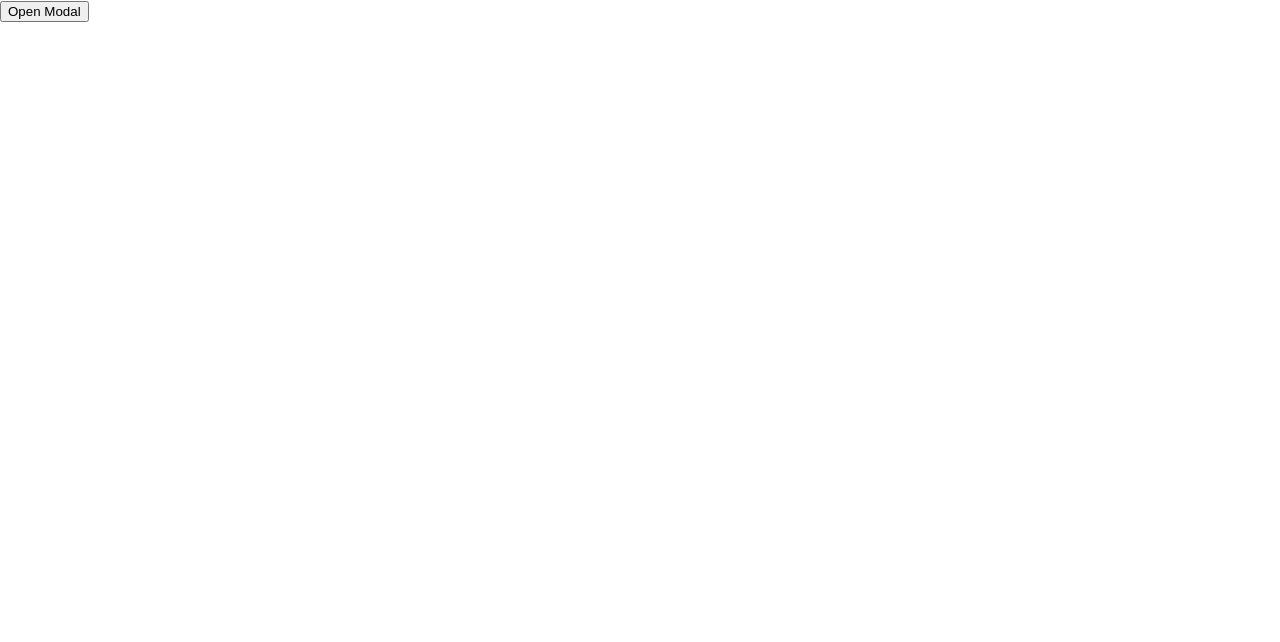
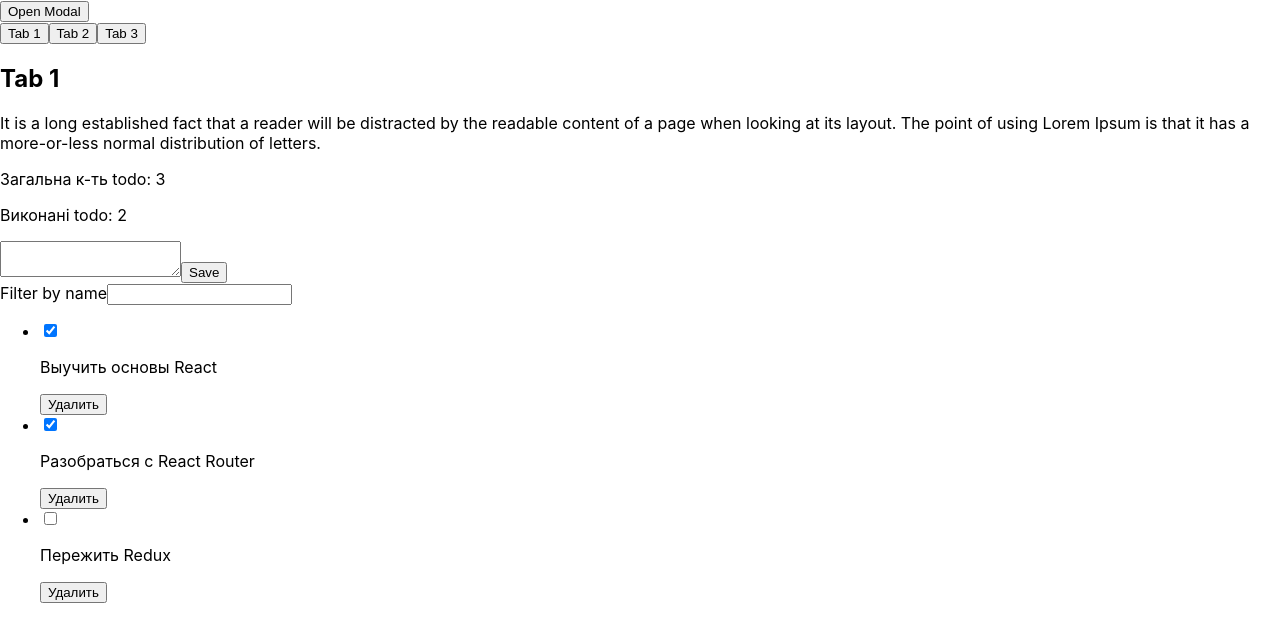
Before and after one commit to Diana064/counter, a React (Create React App) app: page / in a window 1280 px wide. Shown: the top 642 px of the page. Built offline with nearby package versions, Linux system fonts and the light colour scheme.

Commit message:
add tabs

```diff
--- a/src/components/App.jsx
+++ b/src/components/App.jsx
@@ -1,16 +1,18 @@
 // import ColorPicker from './colorPicker/ColorPicker.jsx';
-import shortid from 'shortid';
 // import Counter from './counter/Counter';
 // import DropDown from './dropDown/DropDown';
+// import Clock from './clock/Clock';
+// import Form from './form/Form';
 
 import { Component } from 'react';
-// import ToDoList from './toDoList/ToDoLIst';
+import shortid from 'shortid';
+import ToDoList from './toDoList/ToDoLIst';
+import ToDoEditor from './toDoEditor/ToDoEditor.jsx';
+import Filter from './filter/Filter.jsx';
+import Modal from './modal/Modal.jsx';
+import Tabs from './tabs/Tabs';
+import tabs from '../tabs.json';
 import initialTodos from '../todos.json';
-// import Form from './form/Form';
-// import ToDoEditor from './toDoEditor/ToDoEditor.jsx';
-// import Filter from './filter/Filter.jsx';
-import Modal from './modal/Modal';
-
 // const colorPickerOptions = [
 //   { label: 'red', color: '#F44336' },
 //   { label: 'green', color: '#4CAF50' },
@@ -112,24 +114,25 @@ class App extends Component {
   }
   render() {
     console.log('App render');
-    const { showModal } = this.state;
-    // const {
-    //   // deleteTodos,
-    //   // toggleCompleted,
-    //   // addToDo,
-    //   // changeFilter,
-    //   // getVisibleTodos,
-    // } = this;
-    // const totalTodo = this.state.todos.length;
-    // const completedTodos = this.getComplitedTodo();
+    const { filter, showModal } = this.state;
+    const {
+      deleteTodos,
+      toggleCompleted,
+      addToDo,
+      changeFilter,
+      getVisibleTodos,
+    } = this;
+    const totalTodo = this.state.todos.length;
+    const completedTodos = this.getComplitedTodo();
 
-    // const visibleTodos = getVisibleTodos();
+    const visibleTodos = getVisibleTodos();
 
     return (
       <div>
         <button type="button" onClick={this.toggleModal}>
           Open Modal
         </button>
+        <Tabs items={tabs} />
         {showModal && (
           <Modal onClose={this.toggleModal}>
             <h1>This is content of Modal Window</h1>
@@ -144,40 +147,27 @@ class App extends Component {
             </button>
           </Modal>
         )}
+        <p>Загальна к-ть todo: {totalTodo}</p>
+        <p>Виконані todo: {completedTodos}</p>
+        <ToDoEditor onSubmit={addToDo} />
+        <Filter value={filter} onChange={changeFilter} />
+
+        <ToDoList
+          todos={visibleTodos}
+          onDeleteTodo={deleteTodos}
+          onToggleCompleted={toggleCompleted}
+        />
+        {/* <Clock /> */}
+        {/* <Form onSubmit={this.formSubmitHandler} />
+        <ColorPicker options={colorPickerOptions} /> */}
+        {/* <Counter />
+        <DropDown /> */}
+        {/* <input
+          type="text"
+          value={this.state.inputValue}
+          onChange={this.handleInputChange}
+        /> */}
       </div>
-      // <div>
-      //   <div>
-      //     <p>Загальна к-ть todo: {totalTodo}</p>
-
-      //     <p>Виконані todo: {completedTodos}</p>
-      //   </div>
-
-      //   {/* <Counter />
-      // <DropDown />
-
-      // </div>
-      // <div>
-      //   <input
-      //     type="text"
-      //     value={this.state.inputValue}
-      //     onChange={this.handleInputChange}
-      //   />
-
-      // // todos
-      // <div>
-      //<p>Загальна к-ть todo: {totalTodo}</p>
-      //   <p>Виконані todo: {completedTodos}</p>
-      //   <ToDoEditor onSubmit={addToDo} />
-      //   <Filter value={filter} onChange={changeFilter} />
-      //   {/* <Form onSubmit={this.formSubmitHandler} />
-      // //   <ColorPicker options={colorPickerOptions} /> */}
-      //   <ToDoList
-      //     todos={visibleTodos}
-      //     onDeleteTodo={deleteTodos}
-      //     onToggleCompleted={toggleCompleted}
-      // />
-      // </div>
-      // //end todos
     );
   }
 }
--- /dev/null
+++ b/src/components/clock/Clock.css
@@ -0,0 +1,4 @@
+.Clock__face {
+  font-size: 64px;
+  text-align: center;
+}
--- /dev/null
+++ b/src/components/clock/Clock.jsx
@@ -0,0 +1,27 @@
+import React, { Component } from 'react';
+import './Clock.css';
+
+export default class Clock extends Component {
+  state = {
+    time: new Date().toLocaleTimeString(),
+  };
+
+  intervalId = null;
+
+  componentDidMount() {
+    console.log('setInterval');
+
+    this.intervalId = setInterval(
+      () => this.setState({ time: new Date().toLocaleTimeString() }),
+      1000
+    );
+  }
+
+  componentWillUnmount() {
+    clearInterval(this.intervalId);
+  }
+
+  render() {
+    return <div className="Clock__face">{this.state.time}</div>;
+  }
+}
--- a/src/components/colorPicker/ColorPicker.jsx
+++ b/src/components/colorPicker/ColorPicker.jsx
@@ -1,8 +1,8 @@
-import { Component } from 'react';
+import { PureComponent } from 'react';
 import classNames from 'classnames';
 
 import './ColorPicker.css';
-class ColorPicker extends Component {
+class ColorPicker extends PureComponent {
   state = {
     actieOptionIndx: 0,
   };
--- a/src/components/modal/Modal.jsx
+++ b/src/components/modal/Modal.jsx
@@ -6,21 +6,27 @@ const modalRoot = document.querySelector('#modal-root');
 
 export default class Modal extends Component {
   componentDidMount() {
-    window.addEventListener('keydown', e => {
-      console.log(e.code);
-      if (e.code === 'Escape') {
-        console.log('Нажали ESC, нужно закрыть модалку');
-
-        this.props.onClose();
-      }
-    });
+    window.addEventListener('keydown', this.handleKyeDown);
   }
 
-  componentWillUnmount() {}
+  componentWillUnmount() {
+    window.removeEventListener('keydown', this.handleKyeDown);
+  }
 
+  handleKyeDown = e => {
+    if (e.code === 'Escape') {
+      console.log('Нажали ESC, нужно закрыть модалку');
+      this.props.onClose();
+    }
+  };
+  handleBackdropClick = e => {
+    if (e.currentTarget === e.target) {
+      this.props.onClose();
+    }
+  };
   render() {
     return createPortal(
-      <div className="Modal__backdrop">
+      <div className="Modal__backdrop" onClick={this.handleBackdropClick}>
         <div className="Modal__content">{this.props.children}</div>
       </div>,
       modalRoot
--- /dev/null
+++ b/src/components/tabs/Tabs.jsx
@@ -0,0 +1,44 @@
+import { PureComponent } from 'react';
+
+export default class Tabs extends PureComponent {
+  state = {
+    activeTabIdx: 0,
+  };
+
+  // shouldComponentUpdate(nextProps, nextState) {
+  //   return nextState.activeTabIdx !== this.state.activeTabIdx;
+  // }
+
+  setActiveTabIdx = idx => {
+    this.setState({ activeTabIdx: idx });
+  };
+
+  render() {
+    console.log(`Re-render @ ${Date.now()}`);
+
+    const { activeTabIdx } = this.state;
+    const { items } = this.props;
+    const activeTab = items[activeTabIdx];
+
+    return (
+      <>
+        <div>
+          {items.map((item, idx) => (
+            <button
+              type="button"
+              key={item.label}
+              onClick={() => this.setActiveTabIdx(idx)}
+            >
+              {item.label}
+            </button>
+          ))}
+        </div>
+
+        <div>
+          <h2>{activeTab.label}</h2>
+          <p>{activeTab.content}</p>
+        </div>
+      </>
+    );
+  }
+}
--- /dev/null
+++ b/src/tabs.json
@@ -0,0 +1,14 @@
+[
+  {
+    "label": "Tab 1",
+    "content": "It is a long established fact that a reader will be distracted by the readable content of a page when looking at its layout. The point of using Lorem Ipsum is that it has a more-or-less normal distribution of letters."
+  },
+  {
+    "label": "Tab 2",
+    "content": "Lorem Ipsum is simply dummy text of the printing and typesetting industry. Lorem Ipsum has been the industry's standard dummy text ever since the 1500s, when an unknown printer took a galley of type and scrambled it to make a type specimen book. It has survived not only five centuries."
+  },
+  {
+    "label": "Tab 3",
+    "content": "There are many variations of passages of Lorem Ipsum available, but the majority have suffered alteration in some form, by injected humour, or randomised words which don't look even slightly believable. If you are going to use a passage of Lorem Ipsum, you need to be sure there isn't anything embarrassing hidden in the middle of text."
+  }
+]
```
Also changed, not shown: src/components/toDoList/ToDoLIst.jsx (+0 -13 lines), src/components/tabs/Tabs.css (added), src/components/todo/ToDo.jsx (added).
